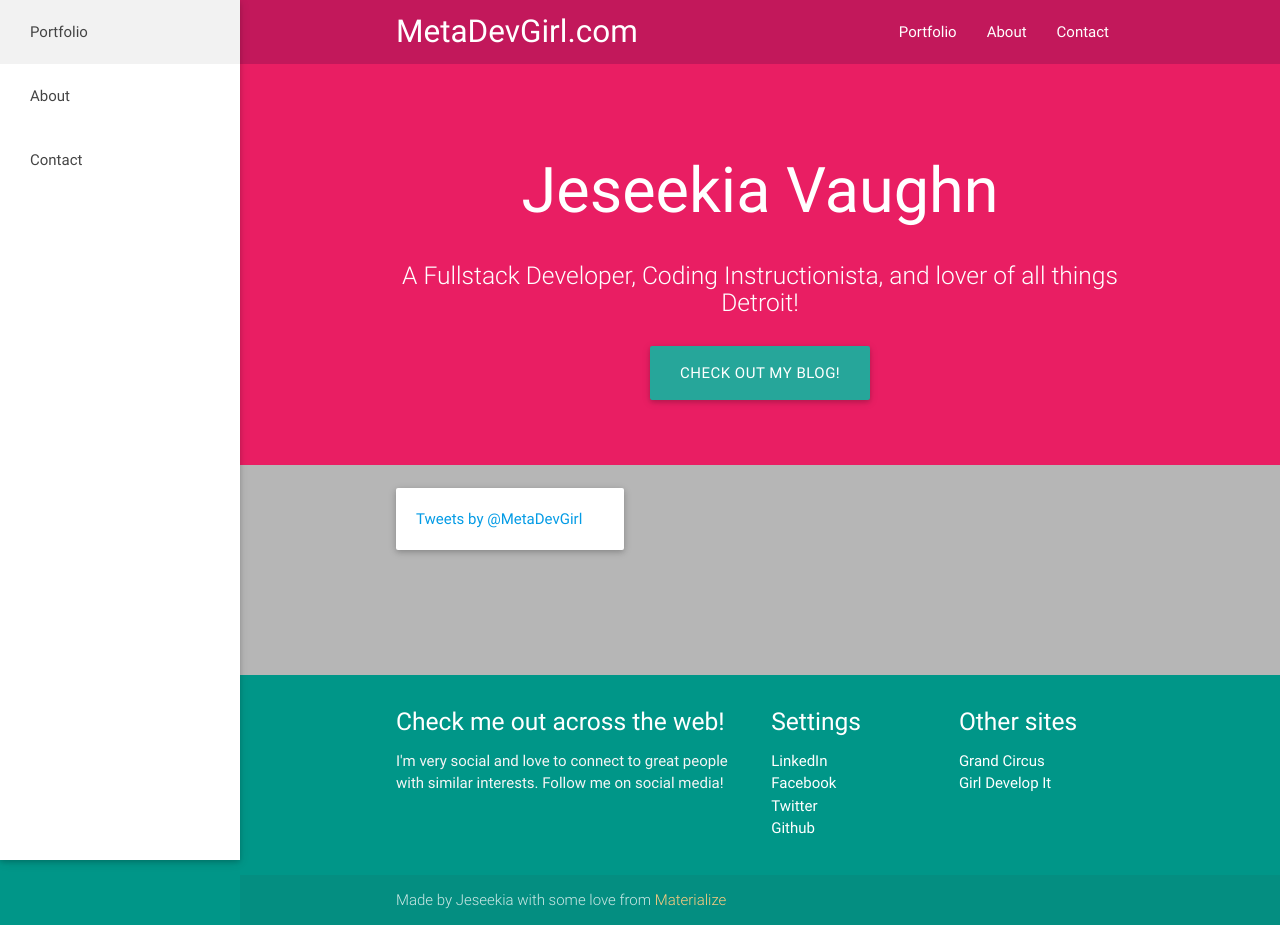
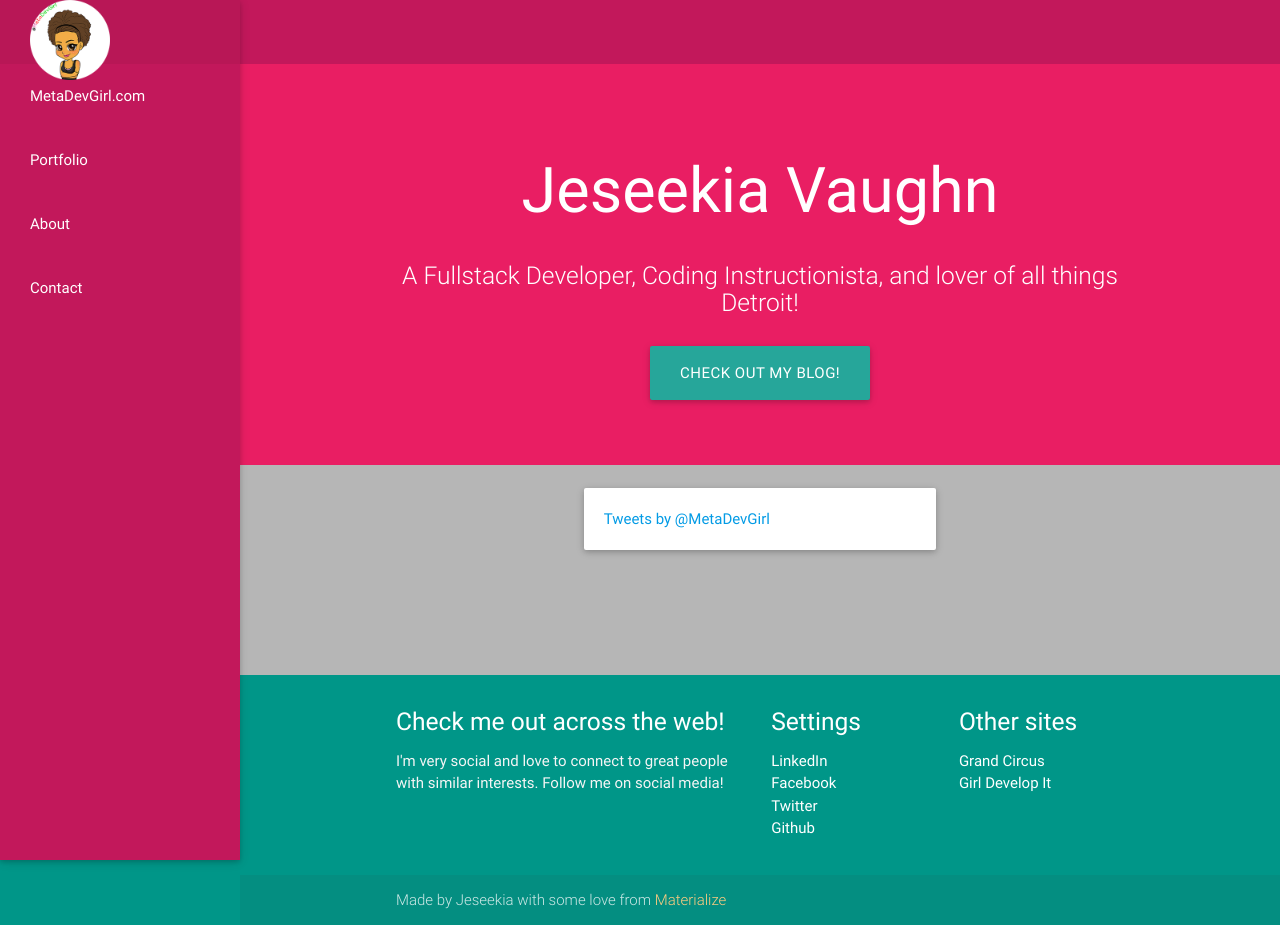
Before and after one commit to jeseekia/new-site-jeseekia, a plain HTML site: page about.html in a window 1280 px wide. Drawn offline with nearby package versions, Linux system fonts and the light colour scheme.

Commit message:
Removing top navigation and adding styling to the side navigation

```diff
--- a/about.html
+++ b/about.html
@@ -13,14 +13,16 @@
 </head>
 <body>
   <nav role="navigation">
-    <div class="nav-wrapper container"><a id="logo-container" href="#" class="brand-logo">MetaDevGirl.com</a>
+    <!-- <div class="nav-wrapper container"><a id="logo-container" href="#" class="brand-logo">MetaDevGirl.com</a>
       <ul class="right hide-on-med-and-down">
         <li><a href="#">Portfolio</a></li>
         <li><a href="#">About</a></li>
         <li><a href="#">Contact</a></li>
-      </ul>
+      </ul> -->
 
       <ul id="nav-mobile" class="side-nav fixed">
+        <li id="chibi"><a href="index.html"><img src="images/chibi.png" alt="" /></a></li>
+        <li><a href="#">MetaDevGirl.com</a></li>
         <li><a href="#">Portfolio</a></li>
         <li><a href="#">About</a></li>
         <li><a href="#">Contact</a></li>
@@ -51,7 +53,7 @@
 
         <!--   Icon Section   -->
         <div class="row">
-          <div class="col s4 offset-4">
+          <div class="col s6 offset-s3">
             <div class="card">
               <div class="card-content">
                 <a class="twitter-timeline"  href="https://twitter.com/MetaDevGirl" data-widget-id="527603681428914176">Tweets by @MetaDevGirl</a>
--- a/css/style.css
+++ b/css/style.css
@@ -16,6 +16,21 @@ header, main, footer, nav {
   padding-left: 240px;
 }
 
+.side-nav {
+  background-color: #C2185B;
+}
+
+.side-nav a {
+  color: #ffffff !important;
+}
+
+#chibi img {
+  max-width: 80px;
+}
+#chibi {
+
+}
+
 @media only screen and (max-width : 992px) {
   header, main, footer, nav {
     padding-left: 0;
```
Lines whose indentation alone changed are shown as unchanged.
